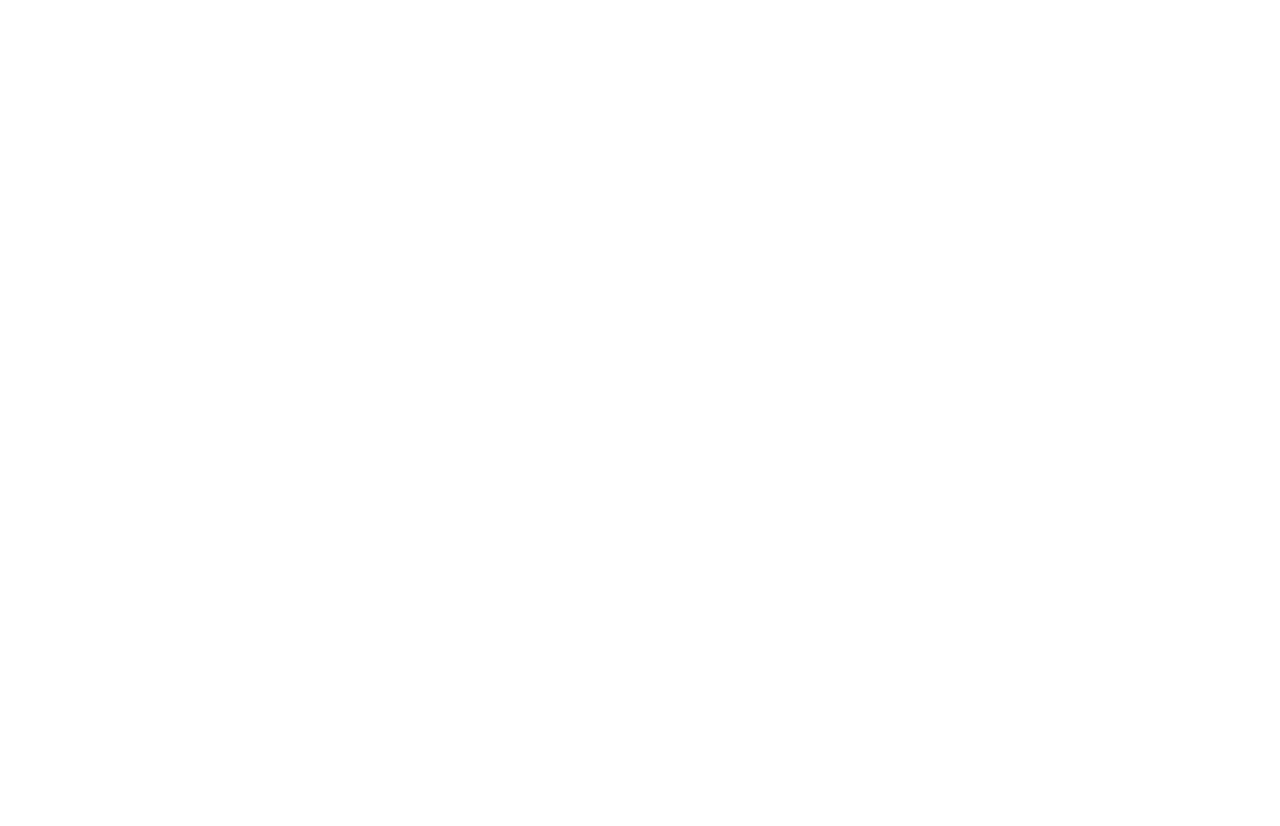
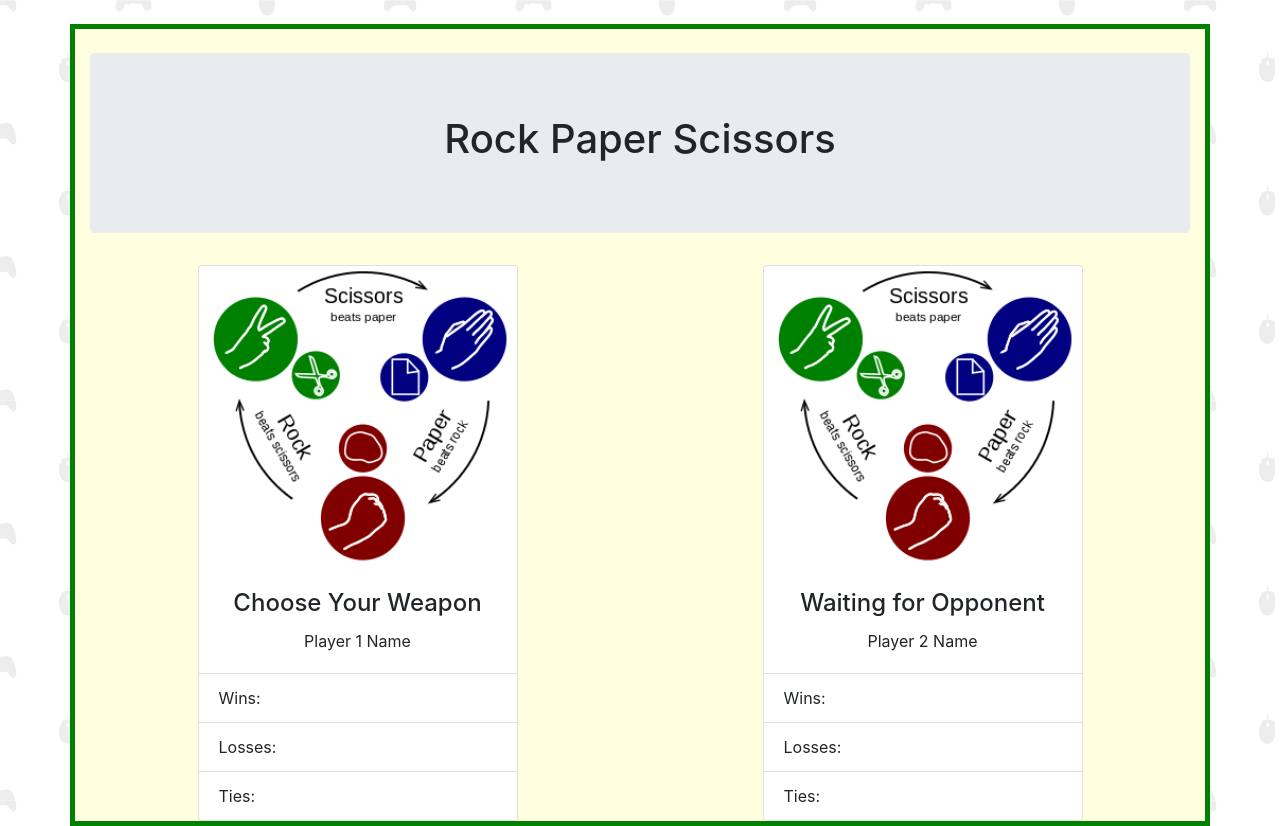
Before and after one commit to BIMATN/RPS-Multiplayer, a plain HTML site: page index.html in a window 1280 px wide. Before the commit the page ends 800 px from the top, so only its background shows below. Drawn offline with nearby package versions, Linux system fonts and the light colour scheme.

Commit message:
minor code and structure and color

```diff
--- a/assets/css/style.css
+++ b/assets/css/style.css
@@ -0,0 +1,10 @@
+/* RPS-Multiplater CSS*/
+
+body {
+	background-image: url("../images/gaming-pattern.png") !important;
+}
+
+.container {
+	border: 5px solid green;
+	background-color: lightyellow;
+}
--- a/index.html
+++ b/index.html
@@ -6,6 +6,7 @@
   <title>RPS-Multiplayer</title>
   <script src="https://cdnjs.cloudflare.com/ajax/libs/jquery/3.2.1/jquery.min.js"></script><!--jquery-->
   <link rel="stylesheet" href="https://maxcdn.bootstrapcdn.com/bootstrap/4.0.0-beta/css/bootstrap.min.css" integrity="sha384-/Y6pD6FV/Vv2HJnA6t+vslU6fwYXjCFtcEpHbNJ0lyAFsXTsjBbfaDjzALeQsN6M" crossorigin="anonymous"><!--bootstrap v4-->
+  <link rel="stylesheet" href="assets/css/style.css"> <!--my css-->
   <script src="https://www.gstatic.com/firebasejs/4.3.0/firebase.js"></script>
   <script>
     // Initialize Firebase
@@ -22,10 +23,38 @@
   </script>
 </head>
 <body>
+	<br>
 	<div class="container">
+		<br>
+		<div class="jumbotron"><h1 class="text-center">Rock Paper Scissors</h1></div>
 		<div class="row">
-			<div col-12>
-
+			<div class="col-6">
+				<div class="card mx-auto" style="width: 20rem;">
+				  <img class="card-img-top" src="assets/images/rps-howto.png" alt="rules of the game">
+				  <div class="card-body">
+				    <h4 class="card-title text-center">Choose Your Weapon</h4>
+				    <p class="card-text text-center">Player 1 Name</p>
+				  </div>
+				  <ul class="list-group list-group-flush">
+				    <li class="list-group-item">Wins: </li>
+				    <li class="list-group-item">Losses: </li>
+				    <li class="list-group-item">Ties: </li>
+				  </ul>
+				</div>
+			</div>
+			<div class="col-6">
+				<div class="card mx-auto" style="width: 20rem;">
+				  <img class="card-img-top" src="assets/images/rps-howto.png" alt="rules of the game">
+				  <div class="card-body">
+				    <h4 class="card-title text-center">Waiting for Opponent</h4>
+				    <p class="card-text text-center">Player 2 Name</p>
+				  </div>
+				  <ul class="list-group list-group-flush">
+				    <li class="list-group-item">Wins: </li>
+				    <li class="list-group-item">Losses: </li>
+				    <li class="list-group-item">Ties: </li>
+				  </ul>
+				</div>
 			</div>
 		</div>
 	</div>
```
